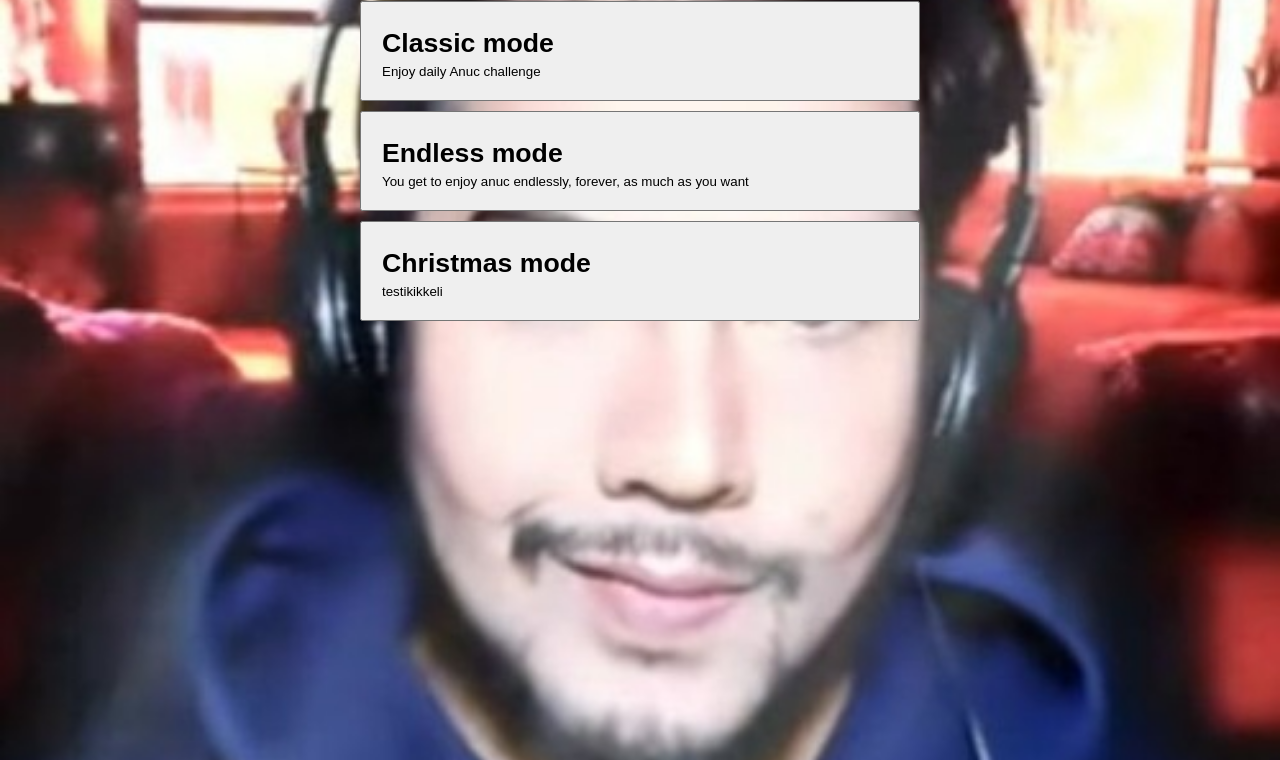
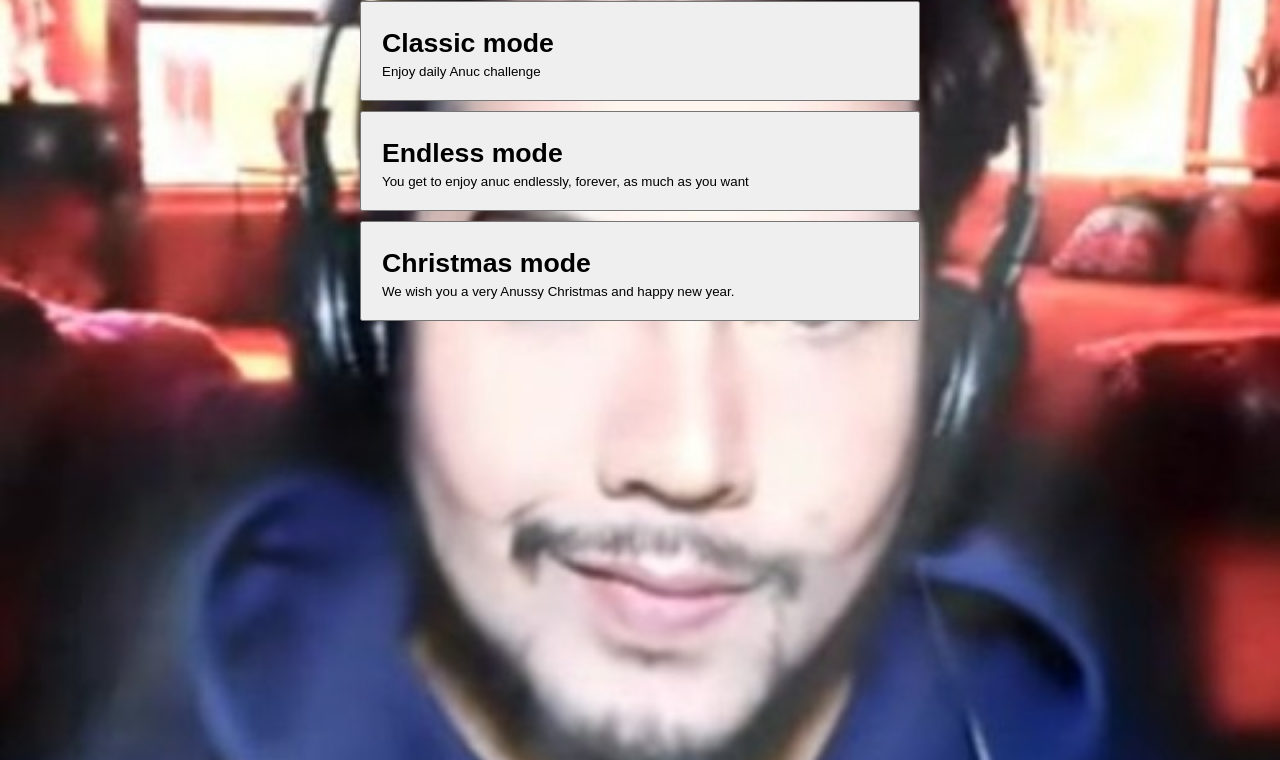
Before and after one commit to VerneriPudas/Anucdle, a website built with Vite: page index.html in a window 1280 px wide. Shown: the part 120-880 px from the top of the page. Built offline with nearby package versions, Linux system fonts and the light colour scheme.

Commit message:
Remove test description and change it to more suitable one

```diff
--- a/index.html
+++ b/index.html
@@ -29,7 +29,9 @@
         </button>
         <button id="christmas-mode-btn" class="menu-button">
           <h1>Christmas mode</h1>
-          <div class="description">testikikkeli</div>
+          <div class="description">
+            We wish you a very Anussy Christmas and happy new year.
+          </div>
         </button>
       </div>
     </div>
```
